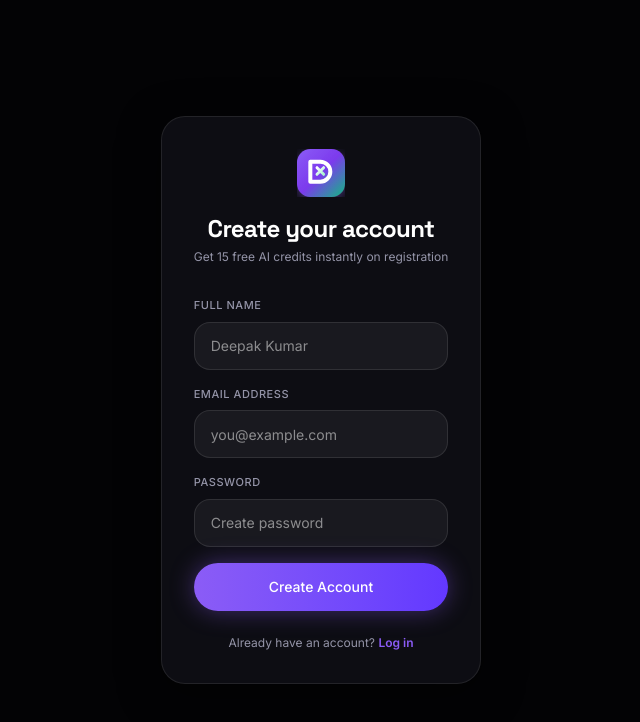
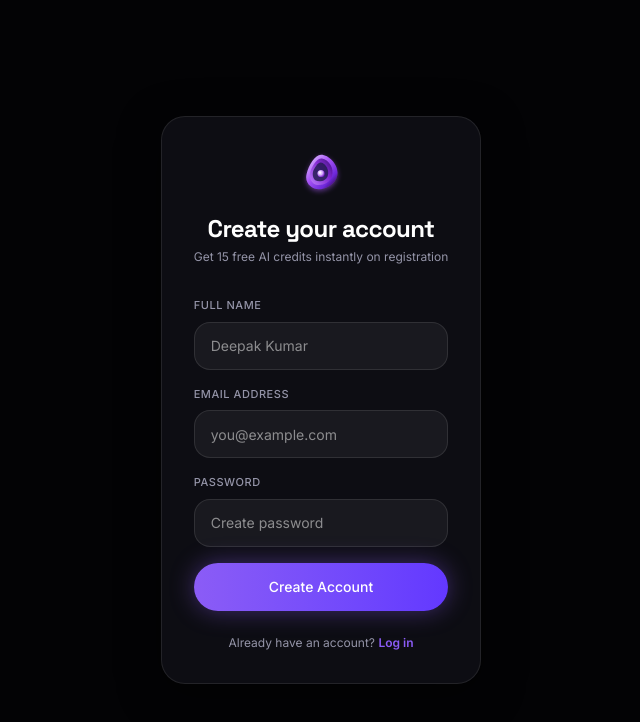
Before and after one commit to shriharan28/draftly, a Next.js app: page /signup in a window 1280 px wide. Shown: the top 722 px of the page, without its empty margins (319-959 px from the left). Built offline with nearby package versions, Linux system fonts and the light colour scheme.

Commit message:
feat: update DraftlyLogo to render futuristic purple vortex logo mark matching user reference image

```diff
--- a/components/ui/icons.tsx
+++ b/components/ui/icons.tsx
@@ -1,47 +1,69 @@
 /**
  * components/ui/icons.tsx
  *
- * Vector UI & Brand Icons for Draftly. Zero emojis throughout the codebase.
+ * Official Vector UI & Brand Icons for Draftly.
+ * Contains the exact futuristic purple vortex Draftly AI brand logo.
  */
 import React from "react";
 
-/* --- OFFICIAL DRAFTLY BRAND LOGO --- */
+/* --- OFFICIAL DRAFTLY BRAND LOGO (Futuristic Purple Vortex) --- */
 
 export function DraftlyLogo({ className = "w-8 h-8" }: { className?: string }) {
   return (
-    <svg viewBox="0 0 36 36" fill="none" className={className}>
+    <svg viewBox="0 0 100 100" fill="none" className={className}>
       <defs>
-        <linearGradient id="draftly-brand-grad" x1="0%" y1="0%" x2="100%" y2="100%">
-          <stop offset="0%" stopColor="#8B5CF6" />
-          <stop offset="50%" stopColor="#7C3AED" />
-          <stop offset="100%" stopColor="#10B981" />
+        {/* Outer Lobe Gradient */}
+        <linearGradient id="vortex-outer" x1="10%" y1="10%" x2="90%" y2="90%">
+          <stop offset="0%" stopColor="#D8B4FE" />
+          <stop offset="40%" stopColor="#A855F7" />
+          <stop offset="80%" stopColor="#6D28D9" />
+          <stop offset="100%" stopColor="#3B0764" />
         </linearGradient>
-        <linearGradient id="draftly-inner-spark" x1="0%" y1="0%" x2="100%" y2="100%">
-          <stop offset="0%" stopColor="#FFFFFF" />
-          <stop offset="100%" stopColor="#A7F3D0" />
+
+        {/* Inner Lobe Gradient */}
+        <linearGradient id="vortex-inner" x1="0%" y1="100%" x2="100%" y2="0%">
+          <stop offset="0%" stopColor="#C084FC" />
+          <stop offset="60%" stopColor="#7E22CE" />
+          <stop offset="100%" stopColor="#2E1065" />
         </linearGradient>
-        <filter id="draftly-glow" x="-20%" y="-20%" width="140%" height="140%">
-          <feDropShadow dx="0" dy="2" stdDeviation="3" floodColor="#8B5CF6" floodOpacity="0.4" />
+
+        {/* Core Orb Radial Gradient */}
+        <radialGradient id="vortex-orb" cx="40%" cy="40%" r="60%">
+          <stop offset="0%" stopColor="#F5D0FE" />
+          <stop offset="50%" stopColor="#D8B4FE" />
+          <stop offset="100%" stopColor="#7E22CE" />
+        </radialGradient>
+
+        <filter id="vortex-glow" x="-20%" y="-20%" width="140%" height="140%">
+          <feDropShadow dx="0" dy="4" stdDeviation="6" floodColor="#A855F7" floodOpacity="0.5" />
         </filter>
       </defs>
-      {/* Brand Rounded Squircle Container */}
-      <rect width="36" height="36" rx="10" fill="url(#draftly-brand-grad)" filter="url(#draftly-glow)" />
 
-      {/* Geometric Monogram: Draft Page ('D') + AI Spark Beam */}
-      <path
-        d="M10 9.5H17.5C21.6421 9.5 25 12.8579 25 17C25 21.1421 21.6421 24.5 17.5 24.5H10V9.5Z"
-        stroke="#FFFFFF"
-        strokeWidth="3"
-        strokeLinecap="round"
-        strokeLinejoin="round"
-      />
-      {/* Inner AI Spark Nib */}
-      <path
-        d="M15 14L20 19M20 14L15 19"
-        stroke="url(#draftly-inner-spark)"
-        strokeWidth="2.2"
-        strokeLinecap="round"
-      />
+      <g filter="url(#vortex-glow)">
+        {/* Lobe 1 (Top Right Curve) */}
+        <path
+          d="M 50 12 C 68 12 88 35 84 55 C 80 75 58 84 45 84 C 32 84 15 72 20 52 C 24 34 38 12 50 12 Z"
+          fill="url(#vortex-outer)"
+        />
+
+        {/* Lobe 2 (Swirling Inner Vortex Ribbons) */}
+        <path
+          d="M 52 20 C 66 22 78 40 73 57 C 68 72 50 78 38 74 C 28 70 24 55 29 44 C 34 32 42 19 52 20 Z"
+          fill="url(#vortex-inner)"
+          opacity="0.9"
+        />
+
+        {/* Lobe 3 (Deep Core Shading) */}
+        <path
+          d="M 50 28 C 60 30 68 44 64 56 C 60 67 46 70 38 65 C 32 60 31 49 36 41 C 41 33 45 27 50 28 Z"
+          fill="#1E1B4B"
+          opacity="0.8"
+        />
+
+        {/* Center Nucleus Orb */}
+        <circle cx="50" cy="51" r="7.5" fill="url(#vortex-orb)" />
+        <circle cx="48" cy="49" r="2.5" fill="#FFFFFF" opacity="0.8" />
+      </g>
     </svg>
   );
 }
```
